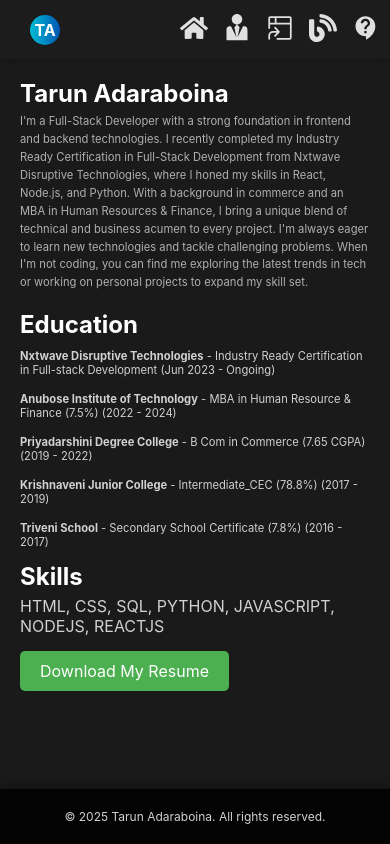
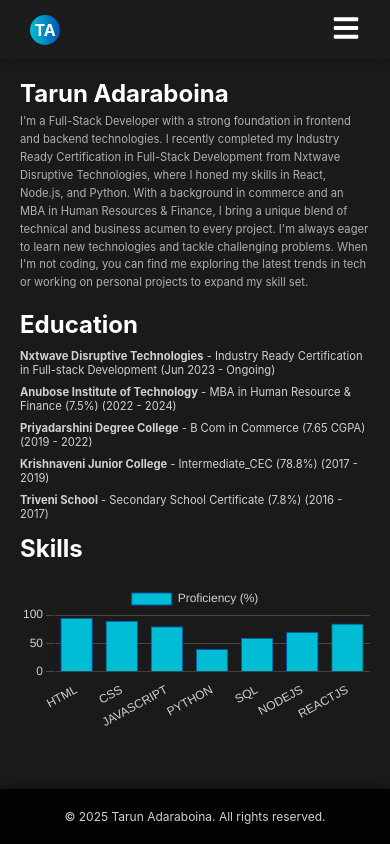
Before and after one commit to TarunAdaraboina/portfolio, a React (Create React App) app: page /about in a window 390 px wide. Built offline with nearby package versions, Linux system fonts and the light colour scheme.

Commit message:
portfolio

```diff
--- a/package.json
+++ b/package.json
@@ -6,6 +6,9 @@
     "@testing-library/jest-dom": "^5.17.0",
     "@testing-library/react": "^13.4.0",
     "@testing-library/user-event": "^13.5.0",
+    "chart.js": "^4.4.7",
+    "primeicons": "^7.0.0",
+    "primereact": "^10.9.2",
     "react": "^18.3.1",
     "react-chrono": "^2.6.1",
     "react-dom": "^18.3.1",
--- a/src/components/About/index.css
+++ b/src/components/About/index.css
@@ -1,22 +1,21 @@
-/* General Container Styling */
 .about-container {
   display: flex;
   flex-direction: column;
-  justify-content: flex-start; /* Align content to the start of the container */
-  align-items: flex-start; /* Align content to the left */
+  justify-content: flex-start;
+  align-items: flex-start;
   padding: 40px 20px;
   background-color: #1a1a1a;
   color: #d1d1d1;
   min-height: 85vh;
   width: 100%;
-  text-align: left; /* Align text to the left */
+  text-align: left;
 }
 
 .about-me,
 .education,
 .skills {
-  width: 100%; /* Ensure sections take up full width */
-  max-width: 100%; /* Remove the max-width restriction */
+  width: 100%;
+  max-width: 100%;
   margin-bottom: 30px;
 }
 
@@ -42,44 +41,23 @@
   margin-bottom: 3px;
 }
 
-.education-list,
-.skills-list {
+.education-list {
   list-style: none;
   padding: 0;
   margin-top: 10px;
 }
 
-.education-item,
-.skill-item {
+.education-item {
   font-size: 1.1rem;
   color: #d1d1d1;
   margin: 8px 0;
 }
 
-/* Skills Section - Display skills in a row */
-.skills-list {
-  display: flex;
-  flex-wrap: wrap;
-  gap: 10px;
-}
-
-.skill-item {
-  font-size: 1.1rem;
-  color: #d1d1d1;
-  margin: 0;
-}
-
-/* Education Section - Column Layout */
-.education-list {
-  display: flex;
-  flex-direction: column; /* Display items in a column */
-  gap: 10px; /* Add space between items */
-}
-
-.education-item {
-  font-size: 1.1rem;
-  color: #d1d1d1;
-  margin:  0;
+/* Chart Container Styling */
+.chart-container {
+  width: 100%;
+  height: 300px;
+  margin-top: 20px;
 }
 
 /* Download Button */
@@ -97,8 +75,8 @@
   border-radius: 5px;
   cursor: pointer;
   text-decoration: none;
-  display: inline-block; /* Make button inline-block for proper alignment */
-  margin: 0 auto; /* Center the button */
+  display: inline-block;
+  margin: 0 auto;
 }
 
 .download-btn:hover {
@@ -111,8 +89,8 @@
 @media (max-width: 768px) {
   .about-container {
     flex-direction: column;
-    align-items: flex-start; /* Align to the start of the container */
-    padding: 20px; /* Reduce padding on mobile */
+    align-items: flex-start;
+    padding: 20px;
     height: 90vh;
   }
 
@@ -128,12 +106,12 @@
   }
 
   .about-me,
-.education,
-.skills {
-  width: 100%; /* Ensure sections take up full width */
-  max-width: 100%; /* Remove the max-width restriction */
-  margin-bottom: 5px;
-}
+  .education,
+  .skills {
+    width: 100%;
+    max-width: 100%;
+    margin-bottom: 5px;
+  }
 
   .skills-title,
   .education-title {
@@ -143,15 +121,18 @@
     margin-bottom: 5px;
   }
 
-  .education-item,
-  .skill-item {
+  .education-item {
     font-size: 0.7rem;
     margin-bottom: 5px;
   }
 
   .download-btn {
     font-size: 1rem;
-    width: 100%; /* Make the button full-width on mobile */
+    width: 100%;
+  }
+
+  .chart-container {
+    height: 200px;
   }
 }
 
@@ -159,7 +140,7 @@
 @media (min-width: 768px) {
   .about-container {
     flex-direction: column;
-    align-items: flex-start; /* Align to the start of the container */
+    align-items: flex-start;
   }
 
   .about-me, .skills, .education {
@@ -170,21 +151,10 @@
   .about-title,
   .skills-title,
   .education-title {
-    text-align: left; /* Align titles to the left */
+    text-align: left;
   }
 
   .download-btn {
     font-size: 1.2rem;
   }
 }
-
-/* Skills Section Hover Effect */
-.skill-item:hover {
-  transform: translateY(-10px);
-  color: #00bcd4;
-}
-
-.skill-name {
-  font-size: 1.1rem;
-  color: #d1d1d1;
-}
--- a/src/components/About/index.js
+++ b/src/components/About/index.js
@@ -1,10 +1,70 @@
 import React from 'react';
 import Header from '../Header';
 import Footer from '../Footer';
+import { Chart } from 'primereact/chart';
 
 import './index.css';
 
 function About() {
+  // Data for the skills chart
+  const data = {
+    labels: ['HTML', 'CSS', 'JAVASCRIPT', 'PYTHON', 'SQL', 'NODEJS', 'REACTJS'],
+    datasets: [
+      {
+        label: 'Proficiency (%)',
+        data: [95, 90, 80, 40, 60, 70, 85],
+        backgroundColor: [
+          '#00bcd4',
+          '#00bcd4',
+          '#00bcd4',
+          '#00bcd4',
+          '#00bcd4',
+          '#00bcd4'
+        ],
+        borderColor: [
+          '#0056b3',
+          '#0056b3',
+          '#0056b3',
+          '#0056b3',
+          '#0056b3',
+          '#0056b3'
+        ],
+        borderWidth: 1
+      }
+    ]
+  };
+
+  const options = {
+    maintainAspectRatio: false,
+    scales: {
+      y: {
+        beginAtZero: true,
+        max: 100,
+        ticks: {
+          color: '#d1d1d1'
+        },
+        grid: {
+          color: 'rgba(255, 255, 255, 0.2)'
+        }
+      },
+      x: {
+        ticks: {
+          color: '#d1d1d1'
+        },
+        grid: {
+          display: false
+        }
+      }
+    },
+    plugins: {
+      legend: {
+        labels: {
+          color: '#d1d1d1'
+        }
+      }
+    }
+  };
+
   return (
     <>
       <Header />
@@ -41,7 +101,9 @@ function About() {
 
         <section className="skills">
           <h2 className="skills-title">Skills</h2>
-          <p>HTML, CSS, SQL, PYTHON, JAVASCRIPT, NODEJS, REACTJS</p>
+          <div className="chart-container">
+            <Chart type="bar" data={data} options={options} />
+          </div>
         </section>
 
         <section className="download">
--- a/src/components/Header/index.css
+++ b/src/components/Header/index.css
@@ -1,3 +1,4 @@
+/* General Styles */
 .navbar {
   display: flex;
   justify-content: space-between;
@@ -10,6 +11,7 @@
   height: 8vh;
   width: 100%;
   box-shadow: 0 -2px 10px rgba(0, 0, 0, 0.4);
+  z-index: 1000;
 }
 
 .logo-link {
@@ -18,26 +20,24 @@
 }
 
 .tarun-icon {
-  width: 40px; /* Increase size slightly for better visibility */
-  height: 40px; /* Increase size slightly for better visibility */
+  width: 40px;
+  height: 40px;
   border-radius: 50%;
-  display: flex; /* Flexbox for centering content */
+  display: flex;
   justify-content: center;
   align-items: center;
   object-fit: cover;
   transition: transform 0.3s ease;
   text-decoration: none;
   text-align: center;
-  font-size: 20px; /* Adjust font size for better balance */
-  color: #fff; /* White text for contrast */
-  background: linear-gradient(90deg, #00bcd4, #0056b3); /* Gradient background */
+  font-size: 20px;
+  color: #fff;
+  background: linear-gradient(90deg, #00bcd4, #0056b3);
 }
 
 .tarun-icon:hover {
-  transform: scale(1.1); /* Slight scale effect on hover */
+  transform: scale(1.1);
 }
-
-
 
 .header-icon {
   width: 30px;
@@ -49,14 +49,6 @@
   color: #00bcd4;
 }
 
-.nav-list-mobile {
-  list-style: none;
-  display: flex;
-  gap: 15px;
-  padding: 0;
-  margin: 0;
-}
-
 .nav-list-desktop {
   list-style: none;
   display: flex;
@@ -65,7 +57,18 @@
   margin: 0;
 }
 
-.nav-item {
+.nav-list-desktop .nav-item {
+  font-weight: 600;
+  color: #e0e0e0;
+}
+
+.nav-list-mobile {
+  list-style: none;
+  padding: 0;
+  margin: 0;
+}
+
+.nav-list-mobile .nav-item {
   font-weight: 500;
   color: #e0e0e0;
 }
@@ -80,13 +83,40 @@
   color: #00bcd4;
 }
 
+/* Mobile Specific Styles */
+.mobile-menu-icon {
+  display: none;
+  cursor: pointer;
+}
+
 @media screen and (max-width: 768px) {
+  .mobile-menu-icon {
+    display: block;
+    margin-right: 20px;
+  }
+
   .nav-list-desktop {
     display: none;
   }
 
+  /* Mobile Navigation Dropdown */
   .nav-list-mobile {
+    background-color: #1c1c1c;
+    position: absolute;
+    top: 8vh; /* Adjust based on header height */
+    right: 0;
+    width: 100%;
+    padding: 10px 0;
     display: flex;
+    flex-direction: column;
+    gap: 10px;
+    text-align: center;
+    z-index: 999;
+  }
+
+  .nav-list-mobile .nav-item {
+    padding: 10px 0;
+    font-weight: 400;
   }
 
   .navbar {
@@ -96,28 +126,20 @@
 
   .tarun-icon {
     width: 30px;
+    height: 30px;
     font-size: 16px;
-    height: 30px;
   }
 
   .header-icon {
     width: 28px;
     height: 28px;
   }
-
-  .nav-item {
-    font-weight: 400;
-    color: #e0e0e0;
-  }
 }
 
+/* Desktop Specific Styles */
 @media screen and (min-width: 768px) {
   .nav-list-mobile {
     display: none;
-  }
-
-  .nav-list-desktop {
-    display: flex;
   }
 
   .navbar {
--- a/src/components/Header/index.js
+++ b/src/components/Header/index.js
@@ -1,46 +1,30 @@
-import React from 'react';
+import React, { useState } from 'react';
 import './index.css';
 import { Link } from 'react-router-dom';
-import { FaHome, FaBlog } from "react-icons/fa";
-import { ImUserTie } from "react-icons/im";
-import { MdContactSupport } from "react-icons/md";
-import { GoProjectSymlink } from "react-icons/go";
+import {  FaBars, FaTimes } from "react-icons/fa";
+
 
 const Header = () => {
+  const [menuOpen, setMenuOpen] = useState(false);
+
+  const toggleMenu = () => {
+    setMenuOpen(prev => !prev);
+  };
+
+  const closeMenu = () => {
+    setMenuOpen(false);
+  };
+
   return (
     <nav className="navbar" aria-label="Main Navigation">
       <Link to="/" className="logo-link" aria-label="Home">
-        <h1 className="tarun-icon" >TA</h1>
+        <h1 className="tarun-icon">TA</h1>
       </Link>
 
-      {/* Mobile Navigation */}
-      <ul className="nav-list-mobile">
-        <li className="nav-item">
-          <Link to="/" className="link" aria-label="Home">
-            <FaHome className="header-icon" />
-          </Link>
-        </li>
-        <li className="nav-item">
-          <Link to="/about" className="link" aria-label="About">
-            <ImUserTie className="header-icon" />
-          </Link>
-        </li>
-        <li className="nav-item">
-          <Link to="/projects" className="link" aria-label="Projects">
-            <GoProjectSymlink className="header-icon" />
-          </Link>
-        </li>
-        <li className="nav-item">
-          <Link to="/blog" className="link" aria-label="Blog">
-            <FaBlog className="header-icon" />
-          </Link>
-        </li>
-        <li className="nav-item">
-          <Link to="/contact" className="link" aria-label="Contact">
-            <MdContactSupport className="header-icon" />
-          </Link>
-        </li>
-      </ul>
+      {/* Mobile Hamburger Icon */}
+      <div className="mobile-menu-icon" onClick={toggleMenu} aria-label="Menu">
+        {menuOpen ? <FaTimes className="header-icon" /> : <FaBars className="header-icon" />}
+      </div>
 
       {/* Desktop Navigation */}
       <ul className="nav-list-desktop">
@@ -60,6 +44,27 @@ const Header = () => {
           <Link to="/contact" className="link">Contact</Link>
         </li>
       </ul>
+
+      {/* Mobile Navigation Dropdown */}
+      {menuOpen && (
+        <ul className="nav-list-mobile">
+          <li className="nav-item" onClick={closeMenu}>
+            <Link to="/" className="link">Home</Link>
+          </li>
+          <li className="nav-item" onClick={closeMenu}>
+            <Link to="/about" className="link">About</Link>
+          </li>
+          <li className="nav-item" onClick={closeMenu}>
+            <Link to="/projects" className="link">Projects</Link>
+          </li>
+          <li className="nav-item" onClick={closeMenu}>
+            <Link to="/blog" className="link">Blog</Link>
+          </li>
+          <li className="nav-item" onClick={closeMenu}>
+            <Link to="/contact" className="link">Contact</Link>
+          </li>
+        </ul>
+      )}
     </nav>
   );
 };
--- a/src/components/Home/index.js
+++ b/src/components/Home/index.js
@@ -20,7 +20,7 @@ const Home = () => {
             Let's build something amazing together!
           </p>
           <div className="social-icons-container">
-            <h2 className="connect">Let's Connect:</h2>
+            <h3 className="connect">Let's Connect :</h3>
             <a
               href="https://www.linkedin.com/in/tarunadaraboina/"
               target="_blank"
```
Also changed, not shown: src/components/Home/index.css (+18 -9 lines), src/components/Projects/index.js (+2 -67 lines), src/components/Projects/projectsData.js (added, +55 -0 lines), 1 other file (tests, documents, lock files or other folders).
